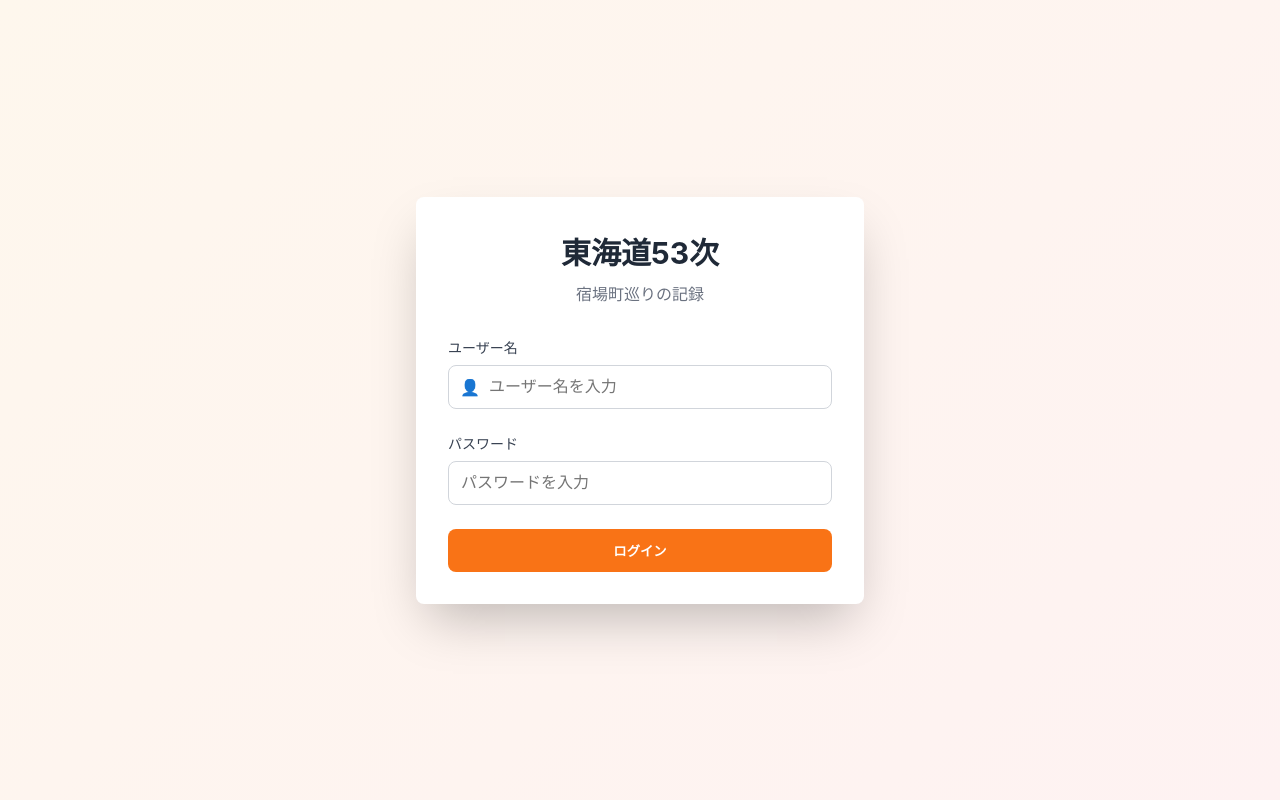
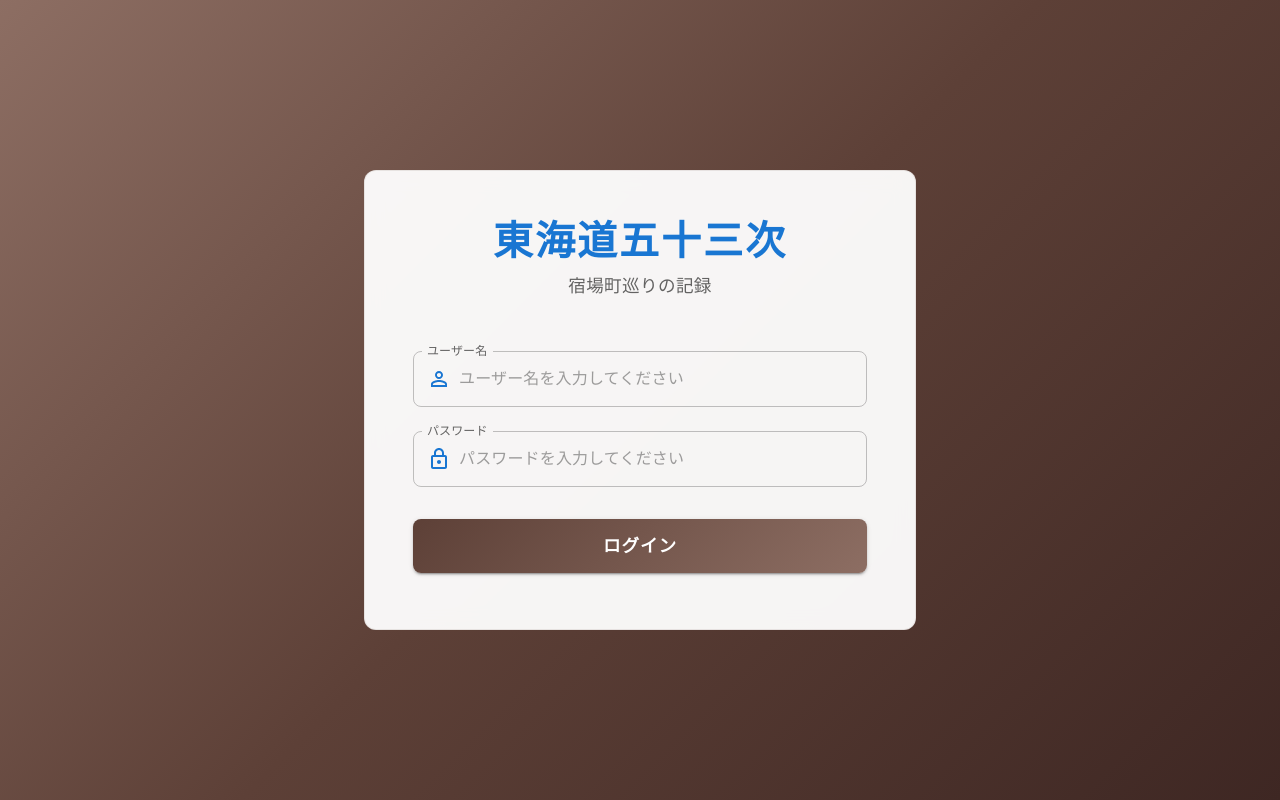
Before and after one commit to takashi3526/toukaido53station, a React (Create React App) app: page / in a window 1280 px wide. Built offline with nearby package versions, Linux system fonts and the light colour scheme.

Commit message:
Update LoginScreen.js

```diff
--- a/src/components/LoginScreen.js
+++ b/src/components/LoginScreen.js
@@ -1,4 +1,15 @@
 import React, { useState } from 'react';
+import {
+  Box,
+  Card,
+  CardContent,
+  TextField,
+  Button,
+  Typography,
+  InputAdornment,
+  Container
+} from '@mui/material';
+import { PersonOutline, LockOutlined } from '@mui/icons-material';
 
 const LoginScreen = ({ onLogin }) => {
   const [username, setUsername] = useState('');
@@ -11,55 +22,154 @@ const LoginScreen = ({ onLogin }) => {
     }
   };
 
+  const handleKeyPress = (e) => {
+    if (e.key === 'Enter') {
+      handleLogin(e);
+    }
+  };
+
   return (
-    <div className="login-screen">
-      <div className="login-container">
-        <div className="login-title">
-          <h1>東海道53次</h1>
-          <p>宿場町巡りの記録</p>
-        </div>
+    <Box
+      sx={{
+        minHeight: '100vh',
+        background: 'linear-gradient(135deg, #8D6E63 0%, #5D4037 50%, #3E2723 100%)',
+        display: 'flex',
+        alignItems: 'center',
+        justifyContent: 'center',
+        p: 2
+      }}
+    >
+      <Container maxWidth="sm">
+        <Card
+          elevation={0}
+          sx={{
+            p: 4,
+            backgroundColor: 'rgba(255, 255, 255, 0.95)',
+            backdropFilter: 'blur(10px)',
+            borderRadius: 3,
+            border: '1px solid rgba(93, 64, 55, 0.1)'
+          }}
+        >
+          <CardContent>
+            <Box textAlign="center" mb={4}>
+              <Typography
+                variant="h1"
+                sx={{
+                  fontSize: { xs: '2rem', md: '2.5rem' },
+                  fontWeight: 700,
+                  color: 'primary.main',
+                  mb: 1,
+                  letterSpacing: '0.05em'
+                }}
+              >
+                東海道五十三次
+              </Typography>
+              <Typography
+                variant="body1"
+                sx={{
+                  color: 'text.secondary',
+                  fontSize: '1.1rem',
+                  letterSpacing: '0.02em'
+                }}
+              >
+                宿場町巡りの記録
+              </Typography>
+              <Box
+                sx={{
+                  width: 60,
+                  height: 3,
+                  backgroundColor: 'accent.main',
+                  margin: '16px auto',
+                  borderRadius: 2
+                }}
+              />
+            </Box>
 
-        <div>
-          <div className="form-group">
-            <label className="form-label">
-              ユーザー名
-            </label>
-            <div className="input-with-icon">
-              <span className="input-icon">👤</span>
-              <input
-                type="text"
+            <Box component="form" onSubmit={handleLogin}>
+              <TextField
+                fullWidth
+                label="ユーザー名"
                 value={username}
                 onChange={(e) => setUsername(e.target.value)}
-                className="form-input form-input-with-icon"
-                placeholder="ユーザー名を入力"
-                onKeyPress={(e) => e.key === 'Enter' && handleLogin(e)}
+                onKeyPress={handleKeyPress}
+                InputProps={{
+                  startAdornment: (
+                    <InputAdornment position="start">
+                      <PersonOutline sx={{ color: 'primary.main' }} />
+                    </InputAdornment>
+                  ),
+                }}
+                sx={{
+                  mb: 3,
+                  '& .MuiOutlinedInput-root': {
+                    borderRadius: 2,
+                    '&:hover .MuiOutlinedInput-notchedOutline': {
+                      borderColor: 'primary.main',
+                    }
+                  },
+                  '& .MuiInputLabel-root': {
+                    color: 'text.secondary',
+                  }
+                }}
+                placeholder="ユーザー名を入力してください"
               />
-            </div>
-          </div>
 
-          <div className="form-group">
-            <label className="form-label">
-              パスワード
-            </label>
-            <input
+              <TextField
+                fullWidth
                 type="password"
+                label="パスワード"
                 value={password}
                 onChange={(e) => setPassword(e.target.value)}
-              className="form-input"
-              placeholder="パスワードを入力"
-              onKeyPress={(e) => e.key === 'Enter' && handleLogin(e)}
+                onKeyPress={handleKeyPress}
+                InputProps={{
+                  startAdornment: (
+                    <InputAdornment position="start">
+                      <LockOutlined sx={{ color: 'primary.main' }} />
+                    </InputAdornment>
+                  ),
+                }}
+                sx={{
+                  mb: 4,
+                  '& .MuiOutlinedInput-root': {
+                    borderRadius: 2,
+                    '&:hover .MuiOutlinedInput-notchedOutline': {
+                      borderColor: 'primary.main',
+                    }
+                  },
+                  '& .MuiInputLabel-root': {
+                    color: 'text.secondary',
+                  }
+                }}
+                placeholder="パスワードを入力してください"
               />
-          </div>
 
-          <button
+              <Button
+                fullWidth
+                variant="contained"
+                size="large"
                 onClick={handleLogin}
-            className="login-button"
+                sx={{
+                  py: 1.5,
+                  fontSize: '1.1rem',
+                  fontWeight: 600,
+                  letterSpacing: '0.05em',
+                  borderRadius: 2,
+                  background: 'linear-gradient(135deg, #5D4037 0%, #8D6E63 100%)',
+                  '&:hover': {
+                    background: 'linear-gradient(135deg, #3E2723 0%, #5D4037 100%)',
+                    transform: 'translateY(-1px)',
+                    boxShadow: '0 8px 16px rgba(93, 64, 55, 0.3)'
+                  },
+                  transition: 'all 0.3s ease'
+                }}
               >
                 ログイン
-          </button>
-        </div>
-      </div>
-    </div>
+              </Button>
+            </Box>
+          </CardContent>
+        </Card>
+      </Container>
+    </Box>
   );
 };
 
```
Lines whose indentation alone changed are shown as unchanged.
